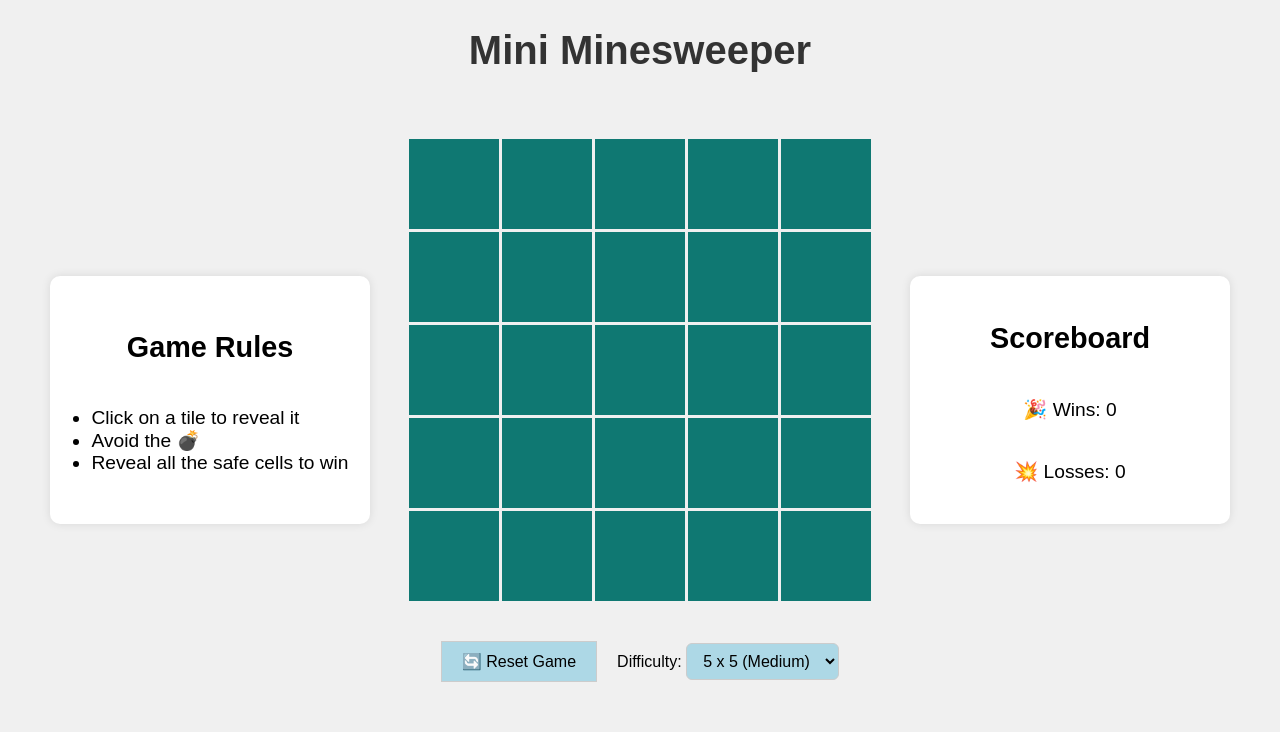
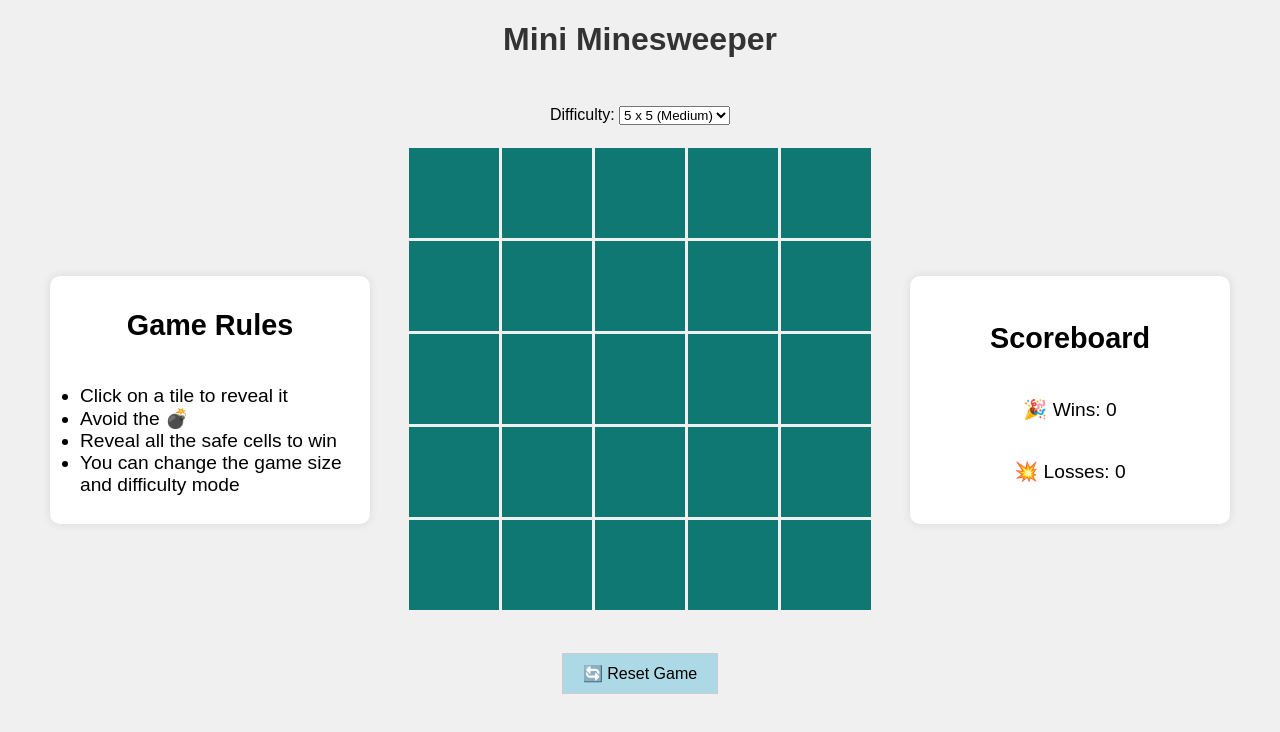
Before and after one commit to Anchita14/mini-minesweeper, a React (Create React App) app: page / in a window 1280 px wide. Shown: the top 732 px of the page. Built offline with nearby package versions, Linux system fonts and the light colour scheme.

Commit message:
updated difficulty button and comments

```diff
--- a/src/App.css
+++ b/src/App.css
@@ -1,126 +1,99 @@
 .App {
-  text-align: center; /*center texts inside App container*/
-  flex-grow: 1; /*take up available space inside a flex container*/
+  display: flex; /* turn on flexstyle */
+  flex-direction: column; /* directs content into a column */
+  align-items: center; /* centers content vertically */
+  text-align: center; /* center texts inside App container */
+  flex-grow: 1; /* take up available space inside a flex container */
 }
 
 h1 {
-  position: absolute; /*positions content relative to nearest ancestor*/
-  top: 1px; /*space from top of container*/
-  width: 100%; /*takes full width of block*/
-  text-align: center; /*centers text within block*/
-  font-size: 2.5rem; /*font size*/
-  color: #333; /*text color*/
+  position: absolute; /* positions content relative to nearest ancestor */
+  top: 0px; /* space from top of container */
+  width: 100%; /* takes full width of block */
+  text-align: center; /* centers text within block */
+  font-size: 2rem; /* font size */
+  color: #333; /* text color */
 }
 
 .rules ul {
-  padding-left: 20px;
+  padding-left: 20px; /* padding on the left side */
 }
 
 .AppContainer {
-  display: flex; /*turns on flexstyle*/
-  justify-content: center; /*centers horizontally*/
-  align-items: center; /*centers vertically*/
-  height: 100vh; /* Full screen height */
-  overflow: hidden; /*hides any content that overflow's the element's box*/
-  background-color: #f0f0f0; /*background of app*/
-  font-family: sans-serif; /*font style*/
-  padding: 20px; /*space within container*/
-  box-sizing: border-box; /*paddings and borders are included in height/width*/
-}
-
-.App-logo {
-  height: 40vmin;
-  pointer-events: none;
-}
-
-@media (prefers-reduced-motion: no-preference) {
-  .App-logo {
-    animation: App-logo-spin infinite 20s linear;
-  }
-}
-.App-header {
-  display: flex; /*turns on flexstyle*/
-  flex-direction: column; /*stacks child items vertically*/
-  align-items: center; /*center vertically*/
-  justify-content: center; /*centers horizontally*/
-}
-
-.App-link {
-  color: #61dafb;
+  display: flex; /* turns on flexstyle */
+  justify-content: center; /* centers horizontally */
+  align-items: center; /* centers vertically */
+  height: 100vh; /* full screen height */
+  overflow: hidden; /* hides any content that overflow's the element's box */
+  background-color: #f0f0f0; /* background of app */
+  font-family: sans-serif; /* font style */
+  padding: 20px; /* space within container */
+  box-sizing: border-box; /* paddings and borders are included in height/width */
 }
 
 .App {
-  text-align: center; /*centers text*/
-  display: flex; /*turns on flexstyle*/
-  flex-direction: column; /*aligns items in column*/
-  align-items: center; /*centers vertically*/
-  justify-content: center; /*centers horizontally*/
-}
-
-@keyframes App-logo-spin {
-  from {
-    transform: rotate(0deg);
-  }
-  to {
-    transform: rotate(360deg);
-  }
+  text-align: center; /* centers text */
+  display: flex; /* turns on flexstyle */
+  flex-direction: column; /* aligns items in column */
+  align-items: center; /* centers vertically */
+  justify-content: center; /* centers horizontally */
 }
 
 .rules {
-  display: flex; /*turns on flexstyle*/
-  flex-direction: column; /*directs content into a column*/
-  align-items: center; /*centers items vertically*/
-  justify-content: center; /*centers items horizontally*/
-  margin-right: 20px; /*space left to the right side*/
-  font-size: 1.2rem; /*content font size*/
+  display: flex; /* turns on flexstyle */
+  flex-direction: column; /* directs content into a column */
+  align-items: center; /* centers items vertically */
+  justify-content: center; /* centers items horizontally */
+  margin-right: 20px; /* space left to the right side */
+  font-size: 1.2rem; /* content font size */
 }
 
 .scoreboard {
-  display: flex; /*turns on flexstyle*/
-  flex-direction: column; /*directs content into a column*/
-  align-items: center; /*centers items vertically*/
-  justify-content: center; /*centers items horizontally*/
-  margin-left: 20px; /*space left to the left side*/
-  font-size: 1.2rem; /*content font size*/
+  display: flex; /* turns on flexstyle */
+  flex-direction: column; /* directs content into a column */
+  align-items: center; /* centers items vertically */
+  justify-content: center; /* centers items horizontally */
+  margin-left: 20px; /* space left to the left side */
+  font-size: 1.2rem; /* content font size */
 }
 
 .Sidebar {
-  width: 300px; /*sidebar width*/
-  height: 30%; /*sidebar height*/
-  padding: 10px; /*space within sidebar*/
-  background-color: #ffffff; /*sidebar color*/
-  border-radius: 10px; /*box corner curves*/
-  box-shadow: 0 0 10px rgba(0, 0, 0, 0.1); /*box shadow*/
-  justify-content: center; /*aligns items horizontally*/
-  align-items: center; /*aligns items vertically*/
-  margin: 30px; /*margin around sidebar*/
+  width: 300px; /* sidebar width */
+  height: 30%; /* sidebar height */
+  padding: 10px; /* space within sidebar */
+  background-color: #ffffff; /* sidebar color */
+  border-radius: 10px; /* box corner curves */
+  box-shadow: 0 0 10px rgba(0, 0, 0, 0.1); /* box shadow */
+  justify-content: center; /* aligns items horizontally */
+  align-items: center; /* aligns items vertically */
+  margin: 30px; /* margin around sidebar */
 }
 
 .grid {
-  display: grid;
+  display: grid; /* turn on grid display */
   grid-template-columns: repeat(5, 90px); /* 5 columns of 90px */
   grid-template-rows: repeat(5, 90px);    /* 5 rows of 90px */
   gap: 3px; /* spacing between cells */
-  justify-content: center; /*horizontally centers content*/
-  margin-top: 20px; /*space left at the top of the grid*/
+  justify-content: center; /* horizontally centers content */
+  margin-top: 20px; /* space left at the top of the grid */
 }
 
 .cell {
-  width: 90px; /*cell width*/
-  height: 90px; /*cell height*/
-  background-color: #0f7872; /*cell color*/
-  display: flex; /*enables flexbox style*/
-  align-items: center; /*vertically centers content*/
-  justify-content: center; /*horizontally centers content*/
-  font-size: 2rem; /*font size for content in cell*/
+  width: 90px; /* cell width */
+  height: 90px; /* cell height */
+  background-color: #0f7872; /* cell color */
+  display: flex; /* enables flexbox style */
+  align-items: center; /* vertically centers content */
+  justify-content: center; /* horizontally centers content */
+  font-size: 2rem; /* font size for content in cell */
 }
 
 .cell:hover {
-  background-color: #139891; /*color cell changes to when hovered over*/
+  background-color: #139891; /* color cell changes to when hovered over */
 }
 
 .cell.revealed {
-  background-color: #ddd; /*change cell color once it's revealed*/
+  background-color: #ddd; /* change cell color once it's revealed */
 }
 
 .cell.bomb {
@@ -128,27 +101,27 @@ h1 {
 }
 
 button {
-  margin-top: 40px; /*space above button*/
-  padding: 10px 20px; /*space within button*/
-  font-size: 16px; /*text size*/
-  background-color: lightblue; /*button color*/
+  margin-top: 40px; /* space above button */
+  padding: 10px 20px; /* space within button */
+  font-size: 16px; /* text size */
+  background-color: lightblue; /* button color */
   border: 1px solid #ccc; /* box border */
 }
 
 .popup {
-  position: fixed; /*fixes popup position*/
-  display: flex; /*enables flex display*/
-  align-items: center; /*vertically centers popup*/
-  justify-content: center; /*horizontally centers popup*/
+  position: fixed; /* fixes popup position */
+  display: flex; /* enables flex display */
+  align-items: center; /* vertically centers popup */
+  justify-content: center; /* horizontally centers popup */
 }
 
 .popup-content {
-  background-color: white; /*background color of popup*/
-  color: black; /*font color*/
-  padding: 10px 15px; /*space within popup*/
-  border-radius: 10px; /*curved edge of popup*/
-  text-align: center; /*centers text*/
-  font-size: 1rem; /*popup text font size*/
+  background-color: white; /* background color of popup */
+  color: black; /* font color */
+  padding: 10px 15px; /* space within popup */
+  border-radius: 10px; /* curved edge of popup */
+  text-align: center; /* centers text */
+  font-size: 1rem; /* popup text font size */
 }
 
 .dropdown {
@@ -163,9 +136,14 @@ button {
   background-color: lightblue; /* box background color */
 }
 
-.controls {
-  display: flex; /* turns on flexstyle */
-  gap: 20px; /* space between buttons */
-  align-items: center; /* centers content vertically */
+.difficulty-control {
+  display: flex; /* turn on flexstyle display */
   justify-content: center; /* centers content horizontally */
+  margin-bottom: 3px; /* margin below button */
 }
+
+.reset-button {
+  display: flex; /* turn on flexstyle display */
+  justify-content: center; /* centers content horizontally */
+  margin-top: 3px; /* margin above button */
+}
--- a/src/App.tsx
+++ b/src/App.tsx
@@ -13,8 +13,10 @@ const defaultGridSize = 5;
 // function to generate a random bomb location
 const generateBombLocation =
     (gridSize: number) => ({
-  row: Math.floor(Math.random() * gridSize),
-  col: Math.floor(Math.random() * gridSize),
+  //row: Math.floor(Math.random() * gridSize),
+  //col: Math.floor(Math.random() * gridSize),
+      row: 0,
+      col: 0,
 });
 
 // initializes a game board using a 2d array filled with cell objects using nested
@@ -101,7 +103,7 @@ const App = ({
     setShowResetConfirm(false);
   }, [gridSize]);
 
-  // countdown implementation for reseting the game
+  // countdown implementation for resetting the game
   useEffect(() => {
     if (countdown === null) return;
     if (countdown > 0) {
@@ -120,6 +122,7 @@ const App = ({
           <li>Click on a tile to reveal it</li>
           <li>Avoid the 💣</li>
           <li>Reveal all the safe cells to win</li>
+          <li>You can change the game size and difficulty mode</li>
         </ul>
       </div>
   );
@@ -174,7 +177,6 @@ const App = ({
                     key={`${i}-${j}`}
                     data-testid={`${i}-${j}`}
                     data-bomb-testid={cell.isBomb && exposeBombs ? "bomb" : undefined}
-                    data-cell-id={`${i}-${j}`}
                     className={`cell ${cell.isRevealed ? (cell.isBomb ?
                         "bomb revealed" : "revealed") : ""}`}
                     onClick={() => revealCell(i, j)}
@@ -188,10 +190,8 @@ const App = ({
 
   // function to render game controls -- reset game and control difficulty
   // update game state and grid when difficulty changes
-  const renderControls = () => (
-      <div className="controls">
-        <button onClick={() => setShowResetConfirm(true)}>🔄 Reset Game</button>
-        <div className="dropdown">
+  const renderDifficultyControl = () => (
+      <div className="difficulty-control">
         <label>Difficulty:&nbsp;</label>
         <select
             value={gridSize}
@@ -212,6 +212,11 @@ const App = ({
           <option value={7}>7 x 7 (Hard)</option>
         </select>
       </div>
+  );
+
+  const renderResetButton = () => (
+      <div className="reset-button">
+        <button onClick={() => setShowResetConfirm(true)}>🔄 Reset Game</button>
       </div>
   );
 
@@ -222,8 +227,9 @@ const App = ({
         <div className="App">
           <h1>Mini Minesweeper</h1>
           {renderPopup()}
+          {renderDifficultyControl()}
           {renderGrid()}
-          {renderControls()}
+          {renderResetButton()}
         </div>
         {renderSidebarScoreboard()}
       </div>
```
Lines whose indentation alone changed are shown as unchanged.
